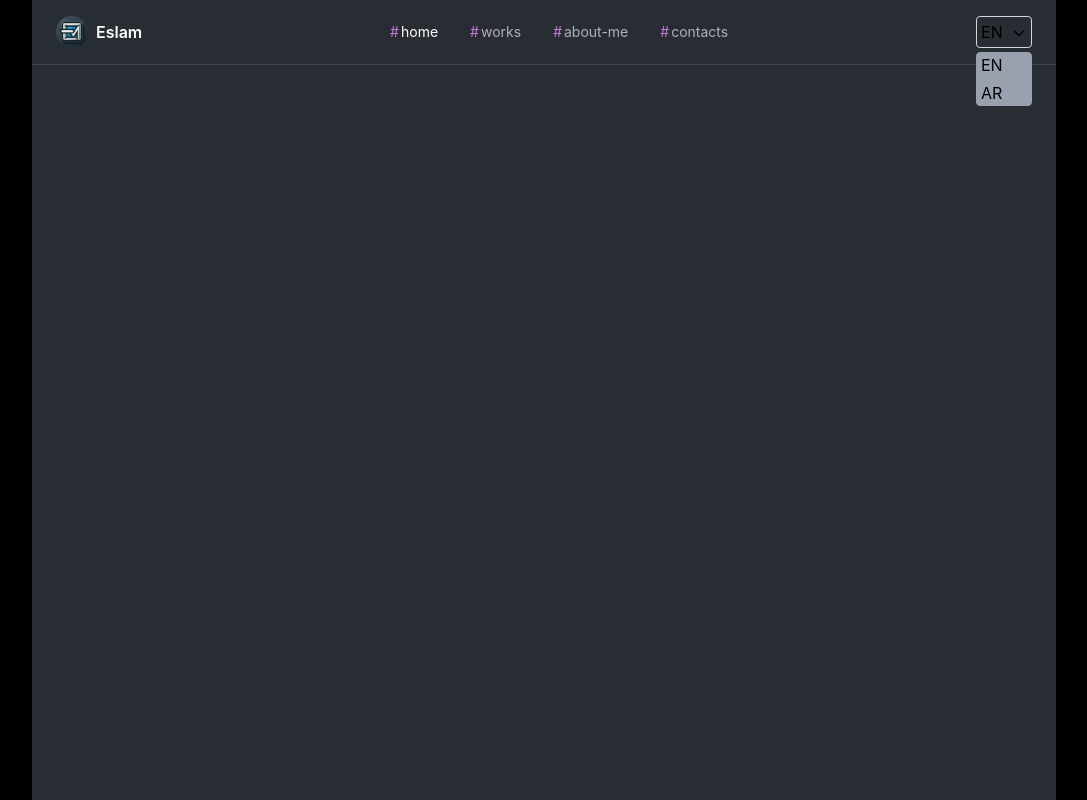
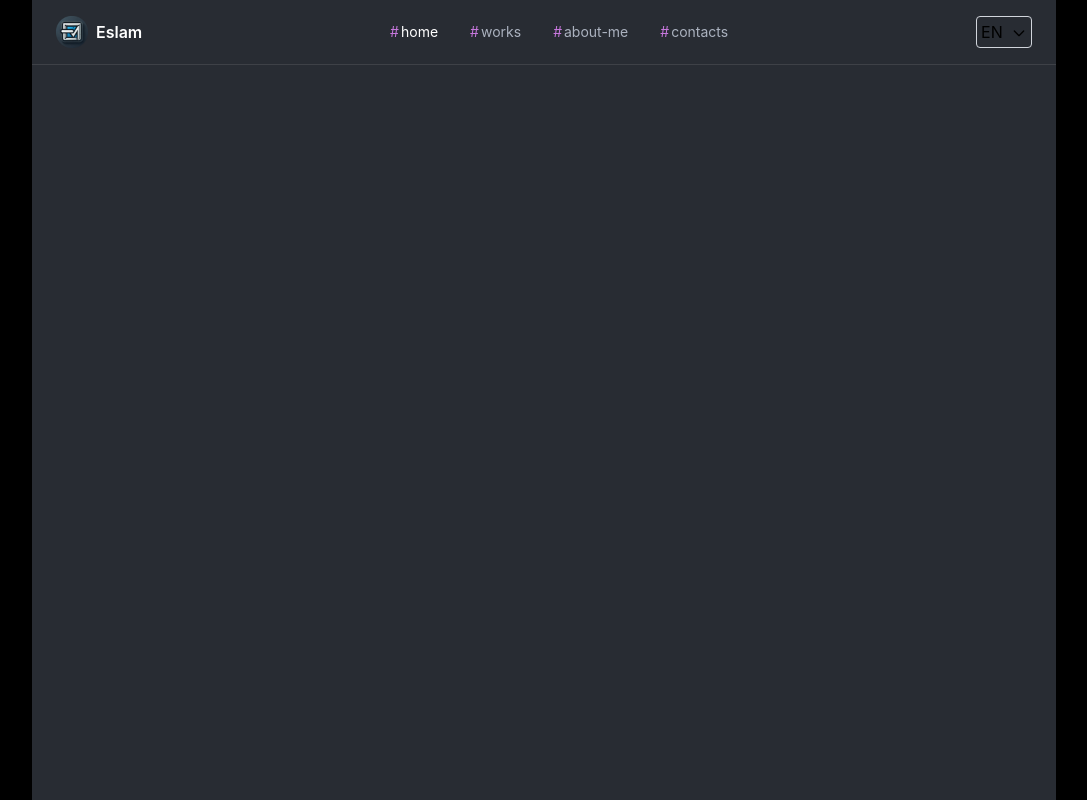
Before and after one commit to Eslam-mg/portfolio, a Next.js app: page / in a window 1280 px wide. Shown: the whole page, without its empty margins (96-1183 px from the left). Built offline with nearby package versions, Linux system fonts and the light colour scheme.

Commit message:
add boolen state to handle dropdowm button

```diff
--- a/src/components/Navbar/LanguageButton.tsx
+++ b/src/components/Navbar/LanguageButton.tsx
@@ -3,15 +3,15 @@ import React, { useState } from 'react';
 import { AngleDownIcon } from '../UI/Icon/Icon';
 
 export default function LanguageButton() {
-    const [state, setstate] = useState();
+    const [isOpen, setIsOpen] = useState(false);
 
     return (
         <div className="relative">
-            <button type='button' aria-label='Button to change language' className='flex items-center justify-around border border-gray-300 rounded w-14 h-8 cursor-pointer'>
+            <button onClick={() => setIsOpen(!isOpen)} type='button' aria-label='Button to change language' className='flex items-center justify-around border border-gray-300 rounded w-14 h-8 cursor-pointer'>
                 EN
                 <AngleDownIcon width={16} height={16} className='mt-0.5' />
             </button>
-            <div className="bg-gray-400 rounded border border-gray-400 absolute left-0 right-0 top-full translate-y-1">
+            <div className={`bg-gray-400 rounded absolute left-0 right-0 top-full translate-y-1 ${isOpen ? "h-14" : "h-0"} overflow-hidden transition-all ease-in-out duration-300`}>
                 <ul className='space-y-1'>
                     <li className='bg-transparent hover:bg-gray-300 px-1 cursor-pointer transition-colors ease-in-out duration-300 rounded'>EN</li>
                     <li className='bg-transparent hover:bg-gray-300 px-1 cursor-pointer transition-colors ease-in-out duration-300 rounded'>AR</li>
```
